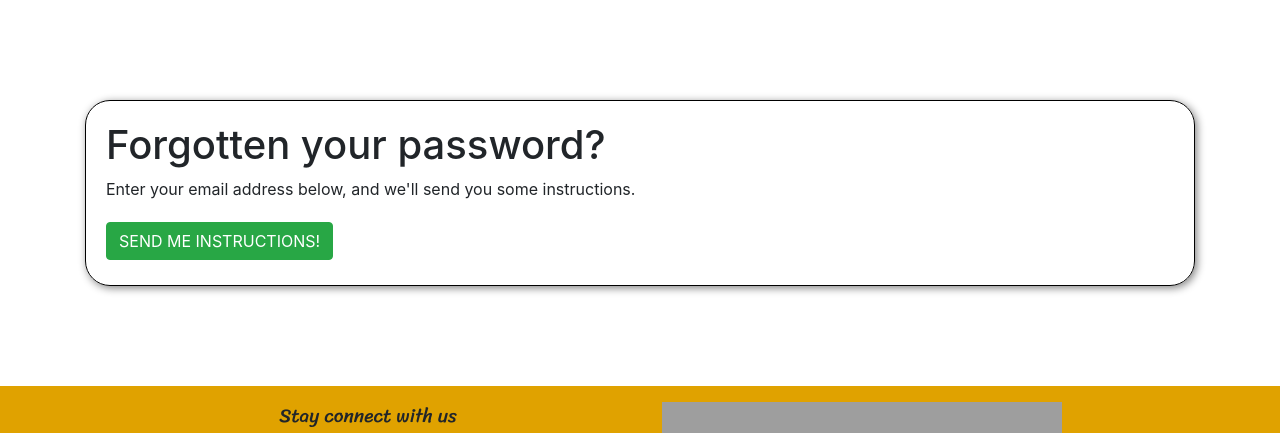
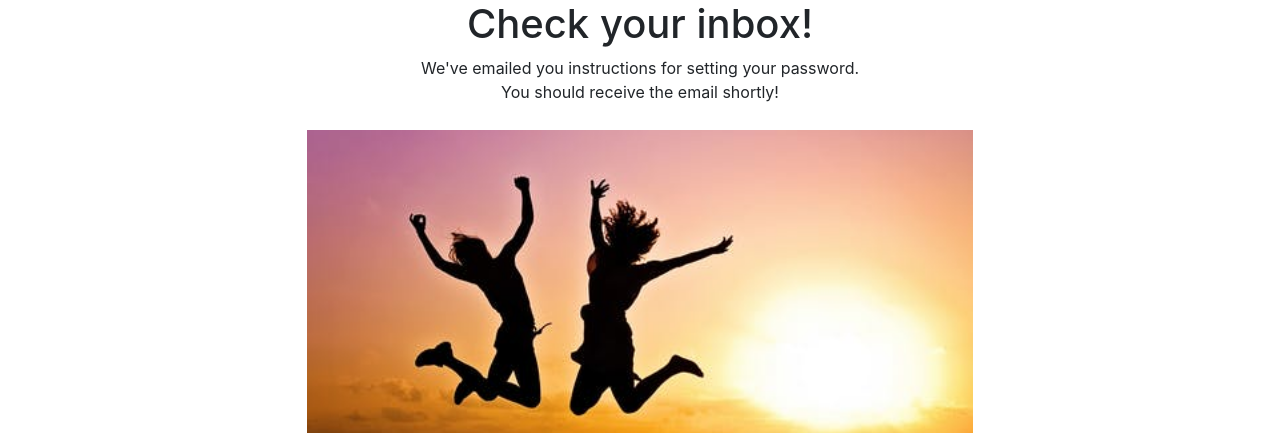
Before and after one commit to YiShengLee/Golden-Bee-Shop, a Django app: page /accounts/password_reset/done/ in a window 1280 px wide. Shown: the part 78-511 px from the top of the page. Run offline with Django 3.2, Linux system fonts and the light colour scheme; some libraries are stand-ins or nearby versions; some web fonts are replaced; grey boxes are pictures that could not be loaded.

```diff
--- a/static/css/style.css
+++ b/static/css/style.css
@@ -433,21 +433,21 @@ hr.divider {
     margin-top: 10px;
 }
 
-/*Password change success*/
-.password_change_done {
+/*Password change and reset success*/
+.password_change_done, .password_reset_done {
     text-align: center;
 }
 
-.password_change_done h2 {
+.password_change_done h2, .password_reset_done h2 {
     margin-top: 10px;
 }
 
-.password_change_done img {
+.password_change_done img, .password_reset_done img {
     margin-top: 10px;
     width: 60%;
 }
 
-.password_change_done a {
+.password_change_done a, .password_reset_done a {
     margin-top: 10px;
     width: 60%;
     height: 100%;
@@ -466,6 +466,9 @@ hr.divider {
     width: 100%;
     margin-top: 10px;
 }
+
+
+
 
 
 /*================== Media Query Section ==================*/
--- a/templates/registration/password_reset_done.html
+++ b/templates/registration/password_reset_done.html
@@ -1,22 +1,20 @@
 {% extends 'base.html' %}
 {% load static %}
 {% block title %}
-Password Reset
+Password Reset Successful
 {% endblock %}
 
-{% load crispy_forms_tags %}
+
 {% block content %}
 <div class="container">
-    <div class="reset_password">
-      <h1>Forgotten your password?</h1>
-      <p>Enter your email address below, and we'll send you some instructions.</p>
-
-      <form method="POST">
-        {% csrf_token %}
-        {{ form|crispy }}
-        <input type="submit" value="SEND ME INSTRUCTIONS!" class="btn btn-success">
-      </form>
-    </div>
+    <div class="password_reset_done">
+      <h1>Check your inbox!</h1>
+      <p>We've emailed you instructions for setting your password.
+        <br />You should receive the email shortly!</p>
+      <div class="happy">
+        <img src="{% static 'images/happy.jpeg'%}" alt="Happy smiley dog golden retriever" />
+      </div>
+      <a href="{% url 'login' %}" class="btn btn-success mt-3 mb-4">Login Now</a>
     </div>
 </div>
 {% endblock %}
```
